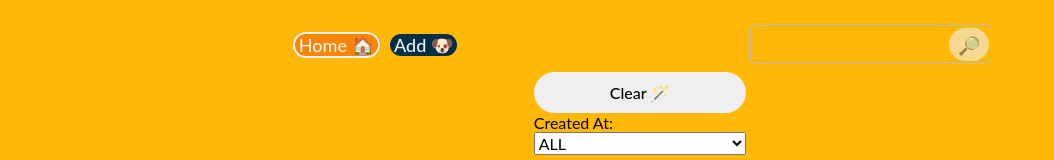
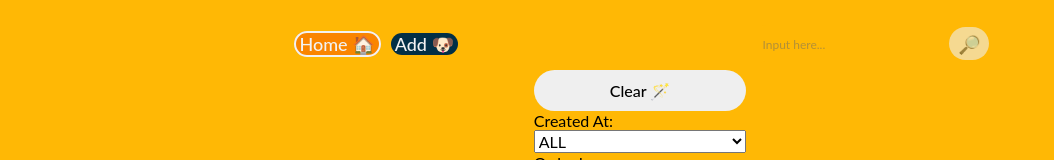
Before and after one commit to NGSalvo/soyhenry-pi, a React (Vite) app in the folder client/: page /home in a window 1280 px wide. Shown: the top 160 px of the page, without its empty margins (0-1054 px from the left). Built offline with nearby package versions, Linux system fonts and the light colour scheme; no server answers.

Commit message:
style: search bar

```diff
--- a/client/src/components/SearchBar/SearchBar.jsx
+++ b/client/src/components/SearchBar/SearchBar.jsx
@@ -12,7 +12,7 @@ export const SearchBar = ({ onSearch }) => {
 
    return (
       <div className={style.container}>
-         <input className={style.search} type='search' value={id} onChange={handleOnChange}/>
+         <input className={style.search} type='search' value={id} onChange={handleOnChange} placeholder='Input here...'/>
          <button className={style.btn} onClick={() => onSearch(id)}>🔎</button>
       </div>
    );
--- a/client/src/components/SearchBar/SearchBar.module.css
+++ b/client/src/components/SearchBar/SearchBar.module.css
@@ -1,14 +1,14 @@
 .container {
-  color: #555;
+  color: var(--accent-color);
   display: flex;
   padding: 2px;
-  border: 1px solid rgb(190, 190, 190);
-  border-radius: 5px;
+  outline: 1px solid var(--primary-color);
+  border-radius: 50px;
   transition: all .3s;
 }
 
 .container:hover {
-  border: 1px solid white;
+  outline: 1px solid white;
 }
 
 .search {
@@ -20,20 +20,13 @@
   color: inherit;
   border: 1px solid transparent;
   border-radius: inherit;
-  /* margin-right: 5px;
-  border-radius: 0.5em;
-  border: 1px solid #bebebe;
-  transition: all .3s; */
 }
 
 .search::placeholder {
-  color: #bbb;
+  filter: brightness(0.90);
+  opacity: 0.5;
+  font-size: 12px;
 }
-
-/* .search:hover {
-  border: 1px solid white;
-} */
-
 
 .btn {
   font-size: 18px;
```
